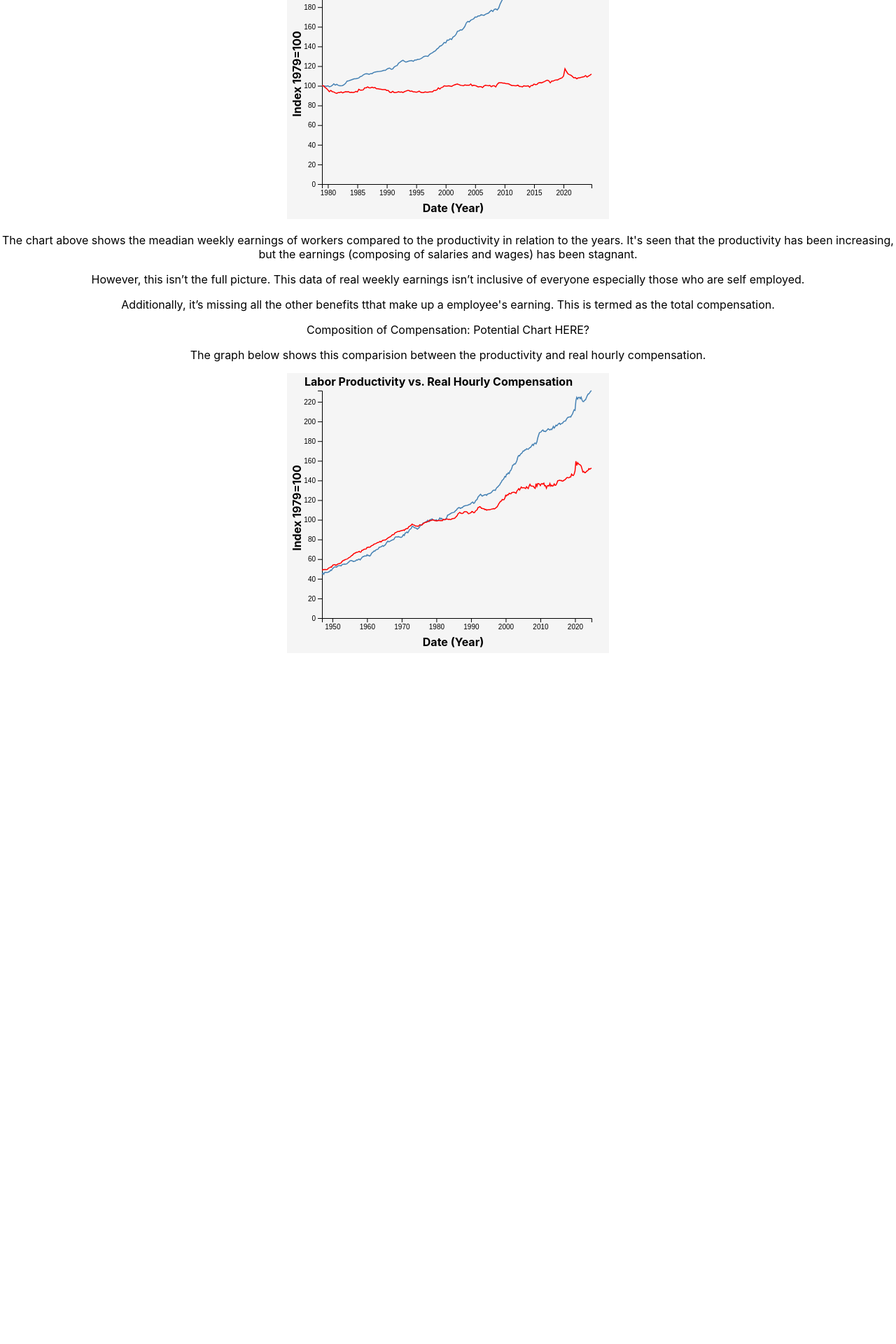
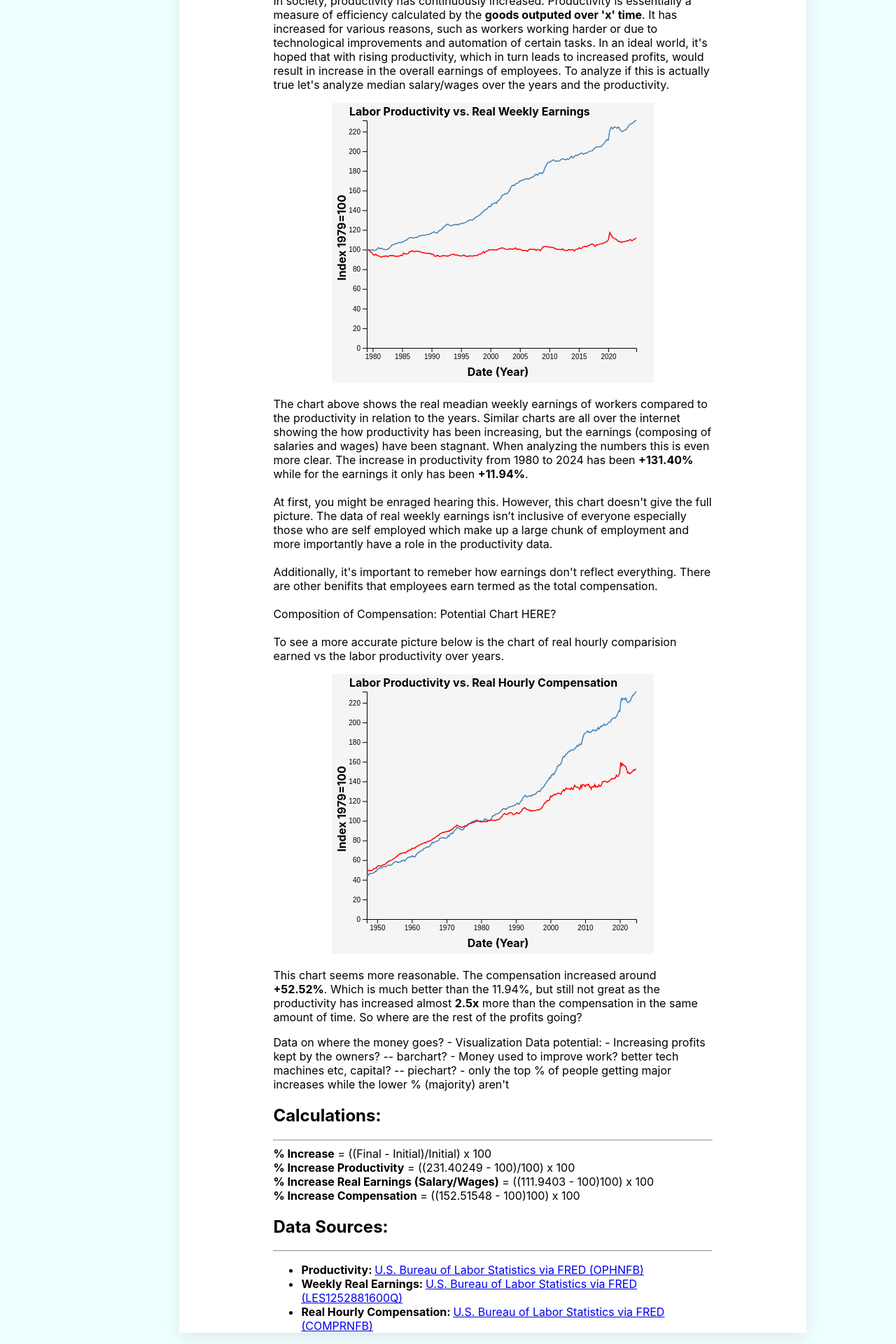
Before and after one commit to Jhr-4/DataVisualization_ProductivityEarnings, a React (Create React App) app: page / in a window 1280 px wide. Shown: the part 169-2089 px from the top of the page at 70% size. Before the commit the page ends 1106 px from the top, so only its background shows below. Built offline with nearby package versions, Linux system fonts and the light colour scheme.

Commit message:
added inital story and basic css

```diff
--- a/src/App.css
+++ b/src/App.css
@@ -1,16 +1,13 @@
+body {
+  background-color: azure;
+}
+
 .App {
   text-align: center;
-}
-
-.App-logo {
-  height: 40vmin;
-  pointer-events: none;
-}
-
-@media (prefers-reduced-motion: no-preference) {
-  .App-logo {
-    animation: App-logo-spin infinite 20s linear;
-  }
+  height: inherit;
+  margin: 0 10vw 0 20vw ;
+  background-color: white;
+  box-shadow: rgba(149, 157, 165, 0.2) 0px 8px 24px;
 }
 
 .App-header {
@@ -24,15 +21,12 @@
   color: white;
 }
 
+.App-paragraph {
+  margin-left: 15%;
+  margin-right: 15%;
+  text-align: left;
+}
+
 .App-link {
   color: #61dafb;
 }
-
-@keyframes App-logo-spin {
-  from {
-    transform: rotate(0deg);
-  }
-  to {
-    transform: rotate(360deg);
-  }
-}
--- a/src/App.js
+++ b/src/App.js
@@ -1,4 +1,3 @@
-//import logo from './logo.svg';
 import './App.css';
 import LinePlot from "./LinePlot";
 
@@ -7,25 +6,72 @@ function App() {
   return (
     <div className="App">
       <header>
-        <h1>Data Visualization: <em>Earnings & Productivity</em></h1>
-        <LinePlot filePath={`${process.env.PUBLIC_URL}/data/ProductivityVsEarnings.csv`} title="Labor Productivity vs. Real Weekly Earnings" dependent="earnings" dateFormat="%m/%d/%Y"/>
+        <h1>Data Visualization: <em>Earnings & Productivity Link</em></h1>
+        <h2><em>Have worker earnings increased with the rising labor productivity in the U.S.?</em></h2>
+      </header>
 
-        <div>
-          <p>The chart above shows the meadian weekly earnings of workers compared to the productivity in relation to the years. It's seen that the productivity has been increasing, but the earnings (composing of salaries and wages) has been stagnant.</p>
-          <p>However, this isn’t the full picture. This data of real weekly earnings isn’t inclusive of everyone especially those who are self employed.</p>
-          <p>Additionally, it’s missing all the other benefits tthat make up a employee's earning. This is termed as the total compensation.</p>
+      <div className='App-paragraph'>
+        <p>
+          In society, productivity has continuously increased. Productivity is essentially a measure of efficiency calculated by the <b>goods outputed over 'x' time</b>. It has increased for various reasons, such as workers working harder or due to technological improvements and automation of certain tasks. In an ideal world, it's hoped that with rising productivity, which in turn leads to increased profits, would result in increase in the overall earnings of employees.
 
+          To analyze if this is actually true let's analyze median salary/wages over the years and the productivity.
+        </p>
+      </div>
+
+      <LinePlot filePath={`${process.env.PUBLIC_URL}/data/ProductivityVsEarnings.csv`} title="Labor Productivity vs. Real Weekly Earnings" dependent="earnings" dateFormat="%m/%d/%Y" />
+
+
+      <div className='App-paragraph'>
+        <p>
+          The chart above shows the real meadian weekly earnings of workers compared to the productivity in relation to the years. Similar charts are all over the internet showing the how productivity has been increasing, but the earnings (composing of salaries and wages) have been stagnant. When analyzing the numbers this is even more clear. The increase in productivity from 1980 to 2024 has been <b>+131.40%</b> while for the earnings it only has been <b>+11.94%</b>.
+          <br /> <br />
+          At first, you might be enraged hearing this. However, this chart doesn't give the full picture. The data of real weekly earnings isn’t inclusive of everyone especially those who are self employed which make up a large chunk of employment and more importantly have a role in the productivity data.
+          <br /> <br />
+          Additionally, it's important to remeber how earnings don't reflect everything. There are other benifits that employees earn termed as the total compensation.
+          <br /> <br />
           Composition of Compensation:
           Potential Chart HERE?
+          <br /> <br />
+          To see a more accurate picture below is the chart of real hourly comparision earned vs the labor productivity over years.
+        </p>
+      </div>
 
-          <p>
-          The graph below shows this comparision between the productivity and real hourly compensation.
-          </p>
-        </div>
+      <LinePlot filePath={`${process.env.PUBLIC_URL}/data/ProductivityVsCompensation.csv`} title="Labor Productivity vs. Real Hourly Compensation" dependent="compensation" dateFormat="%Y-%m-%d" />
 
-        <LinePlot filePath={`${process.env.PUBLIC_URL}/data/ProductivityVsCompensation.csv`} title="Labor Productivity vs. Real Hourly Compensation" dependent="compensation" dateFormat="%Y-%m-%d"/>
+      <div className='App-paragraph'>
+        <p>
+          This chart seems more reasonable. The compensation increased around <b>+52.52%</b>. Which is much better than the 11.94%, but still not great as the productivity has increased almost <b>2.5x</b> more than the compensation in the same amount of time. So where are the rest of the profits going?
+          <br/>
+        </p>
 
-      </header>
+        Data on where the money goes?
+        - Visualization Data potential:
+          - Increasing profits kept by the owners? -- barchart?
+          - Money used to improve work? better tech machines etc, capital? -- piechart?
+          - only the top % of people getting major increases while the lower % (majority) aren't
+      </div>
+
+      <div className='App-paragraph'>
+        <h2>Calculations:</h2>
+        <hr />
+          <b>% Increase</b> = ((Final - Initial)/Initial) x 100
+          <br />
+          <b>% Increase Productivity</b> = ((231.40249 - 100)/100) x 100
+          <br />
+          <b>% Increase Real Earnings (Salary/Wages)</b> = ((111.9403 - 100)100) x 100
+          <br />
+          <b>% Increase Compensation</b> = ((152.51548 - 100)100) x 100
+          <br />
+        <h2>Data Sources:</h2>
+        <hr />
+          <ul>
+            <li><b>Productivity: </b><a href='https://fred.stlouisfed.org/series/OPHNFB'>U.S. Bureau of Labor Statistics via FRED (OPHNFB)</a></li>
+            <li><b>Weekly Real Earnings: </b><a href='https://fred.stlouisfed.org/series/LES1252881600Q'>U.S. Bureau of Labor Statistics via FRED (LES1252881600Q)</a></li>
+            <li><b>Real Hourly Compensation: </b><a href='https://fred.stlouisfed.org/series/COMPRNFB'>U.S. Bureau of Labor Statistics via FRED (COMPRNFB)</a></li>
+          </ul>
+      </div>
+
+
     </div>
   );
 }
--- a/src/LinePlot.jsx
+++ b/src/LinePlot.jsx
@@ -25,7 +25,7 @@ const LinePlot = ({filePath, title, dependent, dateFormat="%m/%d/%Y"}) => {
       };
     })
       .then((loadedData) => setData(loadedData.filter(d => d !== null)));
-  }, []);
+  }, [filePath, dependent, dateFormat]);
 
   useEffect(() => {
     //if its data is empty.. just return
@@ -118,9 +118,11 @@ const LinePlot = ({filePath, title, dependent, dateFormat="%m/%d/%Y"}) => {
 
 
 
-  }, [data]);
+  }, [data, title, dependent]);
 
-  return <svg ref={svgRef} width={460} height={400}></svg>;
+  return <div style={{margin: "auto", maxWidth: "50vw", overflowX: "auto"}}>
+    <svg ref={svgRef} width={460} height={400}></svg>
+    </div>;
 };
 
 export default LinePlot;
--- a/src/index.js
+++ b/src/index.js
@@ -7,7 +7,9 @@ import reportWebVitals from './reportWebVitals';
 const root = ReactDOM.createRoot(document.getElementById('root'));
 root.render(
   <React.StrictMode>
-    <App />
+    <body>
+      <App />
+    </body>
   </React.StrictMode>
 );
 
```
